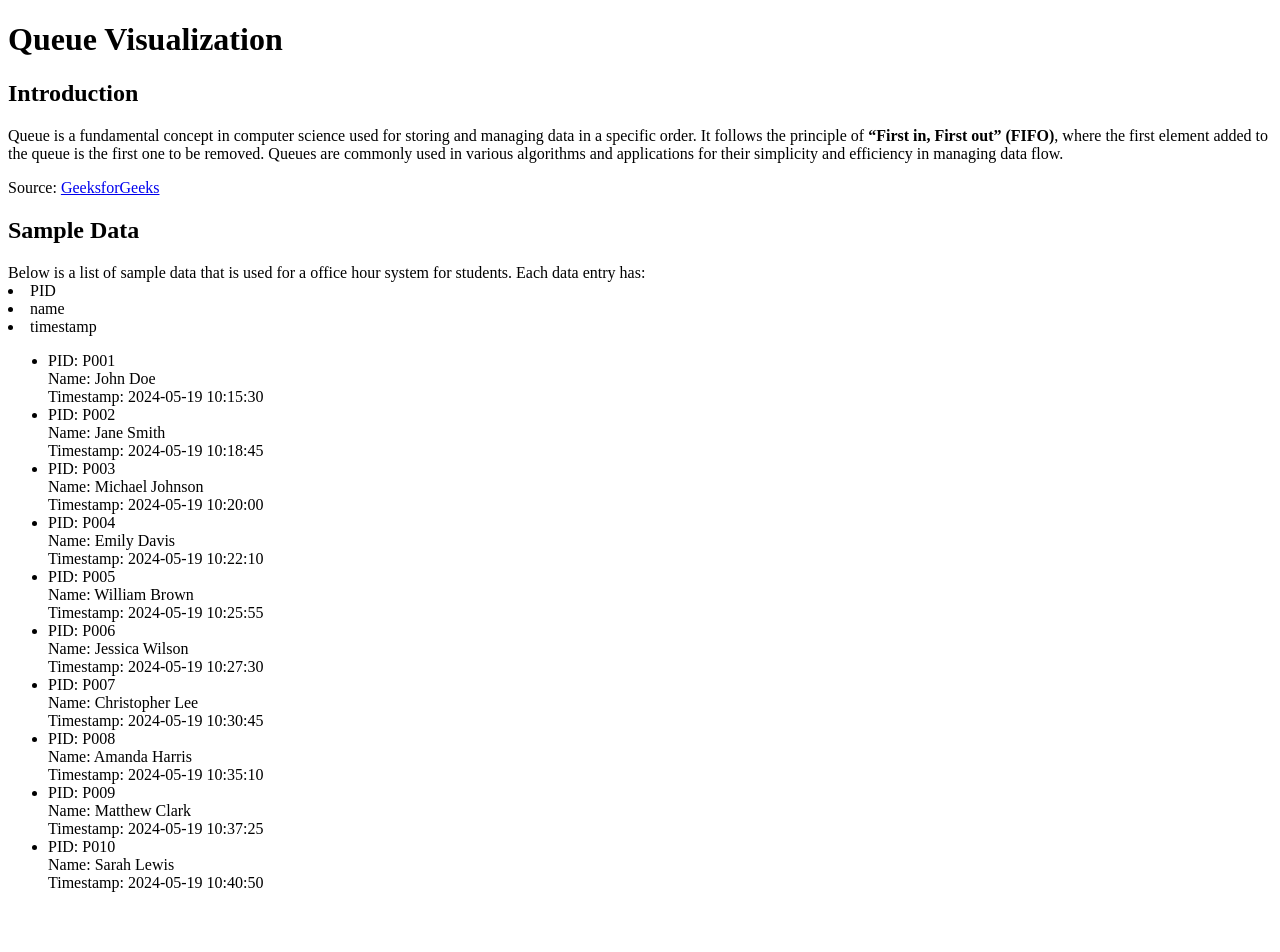
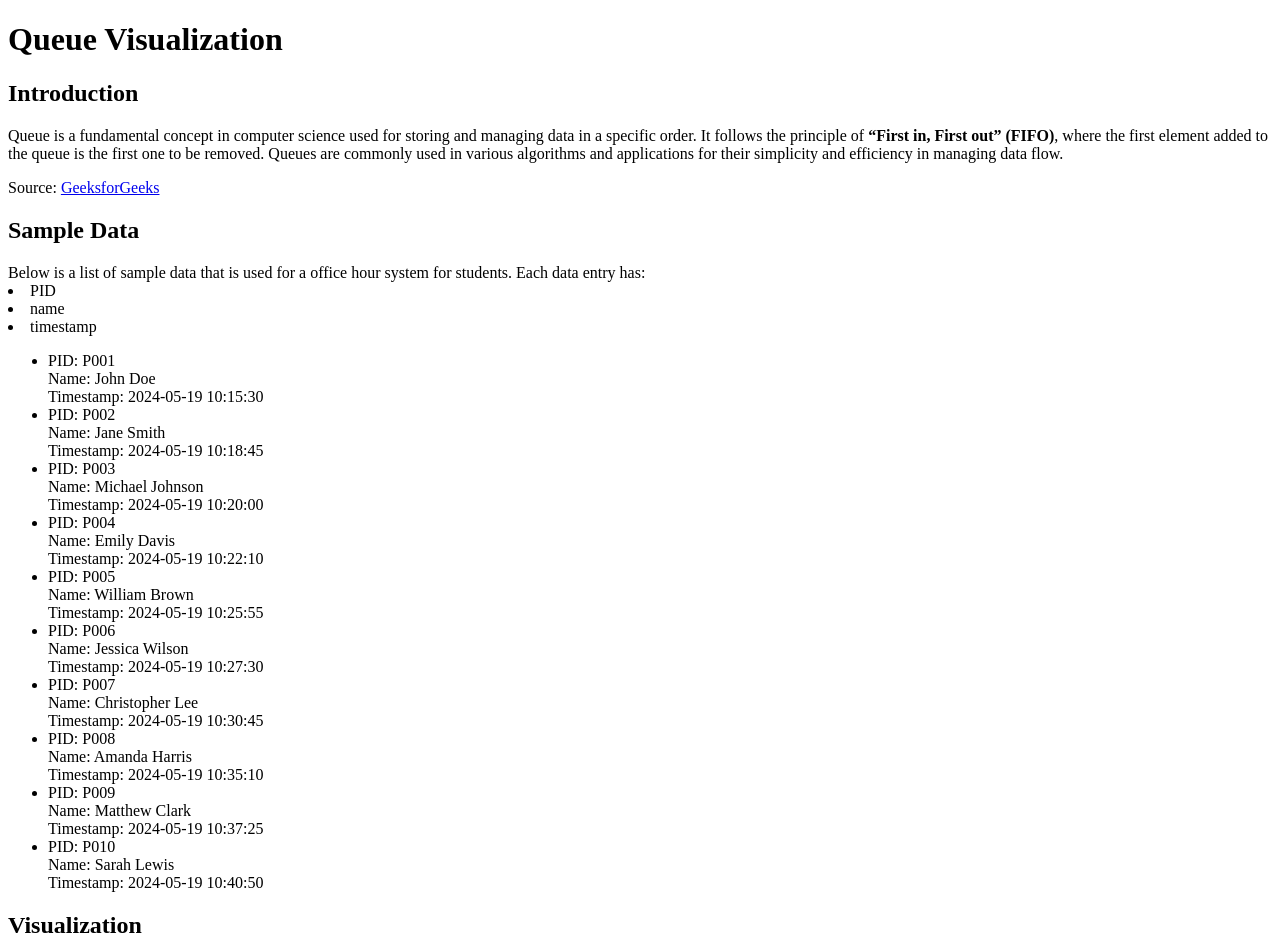
Before and after one commit to samuellee77/dsc-queue-viz, a SvelteKit app: page / in a window 1280 px wide. Shown: the top 952 px of the page. Before the commit the page ends 908 px from the top, so only its background shows below. Built offline with nearby package versions, Linux system fonts and the light colour scheme.

Commit message:
add more wording

```diff
--- a/src/components/App.svelte
+++ b/src/components/App.svelte
@@ -19,20 +19,28 @@
 <main>
   <h1>Queue Visualization</h1>
   <h2> Introduction </h2>
-  <p> Queue is a fundamental concept in computer science used for storing and managing data in a specific order. It follows the principle of <b>“First in, First out” (FIFO)</b>, where the first element added to the queue is the first one to be removed. Queues are commonly used in various algorithms and applications for their simplicity and efficiency in managing data flow.</p>
-  <p> Source: <a href='https://www.geeksforgeeks.org/queue-data-structure/'> GeeksforGeeks</a></p>
+  <p>
+    Queue is a fundamental concept in computer science used for storing and managing data in a specific order. It follows the principle of <b>“First in, First out” (FIFO)</b>, where the first element added to the queue is the first one to be removed. Queues are commonly used in various algorithms and applications for their simplicity and efficiency in managing data flow.
+  </p>
+  <p> Source:
+    <a href='https://www.geeksforgeeks.org/queue-data-structure/'> GeeksforGeeks</a>
+  </p>
   <h2> Sample Data </h2>
   <p> Below is a list of sample data that is used for a office hour system for students. Each data entry has:
     <li> PID </li>
     <li> name </li>
     <li> timestamp </li>
+  </p>
   <ul>
     {#each data as item}
-      <li>PID: {item.pid} <br>
+      <li>
+        PID: {item.pid} <br>
         Name: {item.name} <br>
-        Timestamp: {item.timestamp}</li>
+        Timestamp: {item.timestamp}
+      </li>
     {/each}
   </ul>
+  <h2> Visualization </h2>
 </main>
 {/if}
 
```
